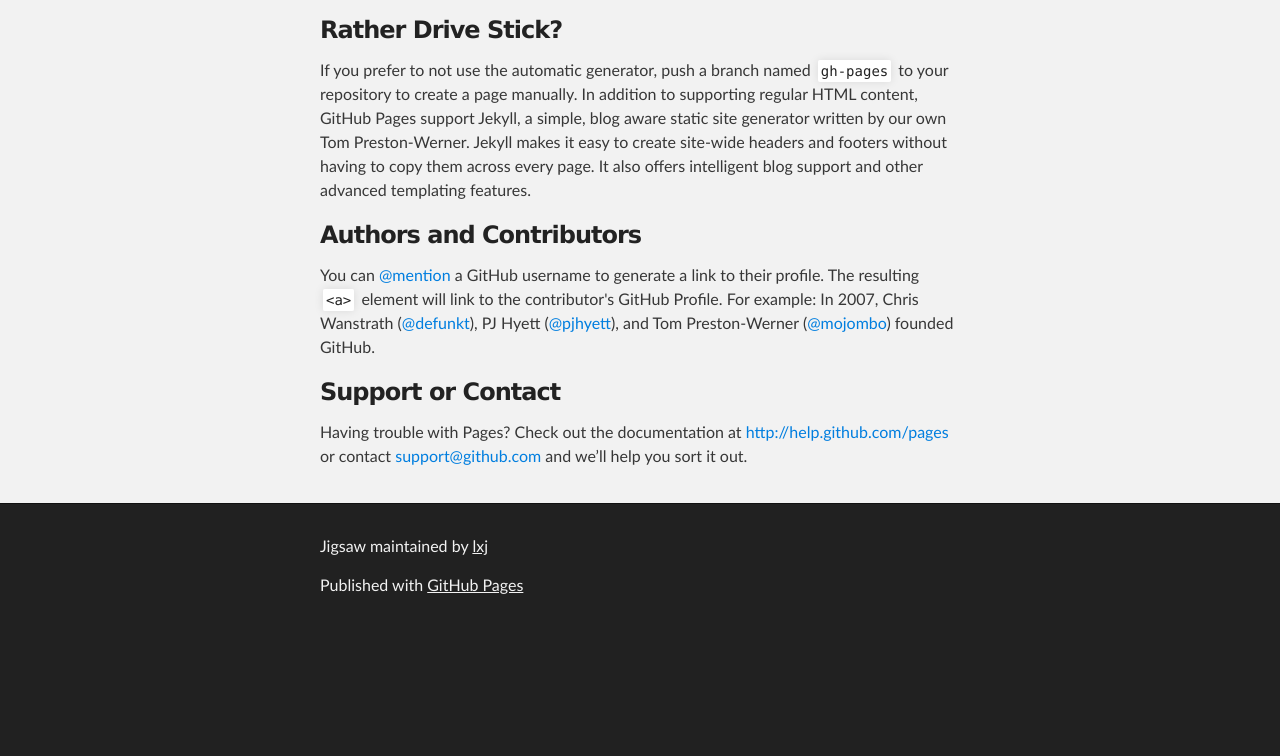
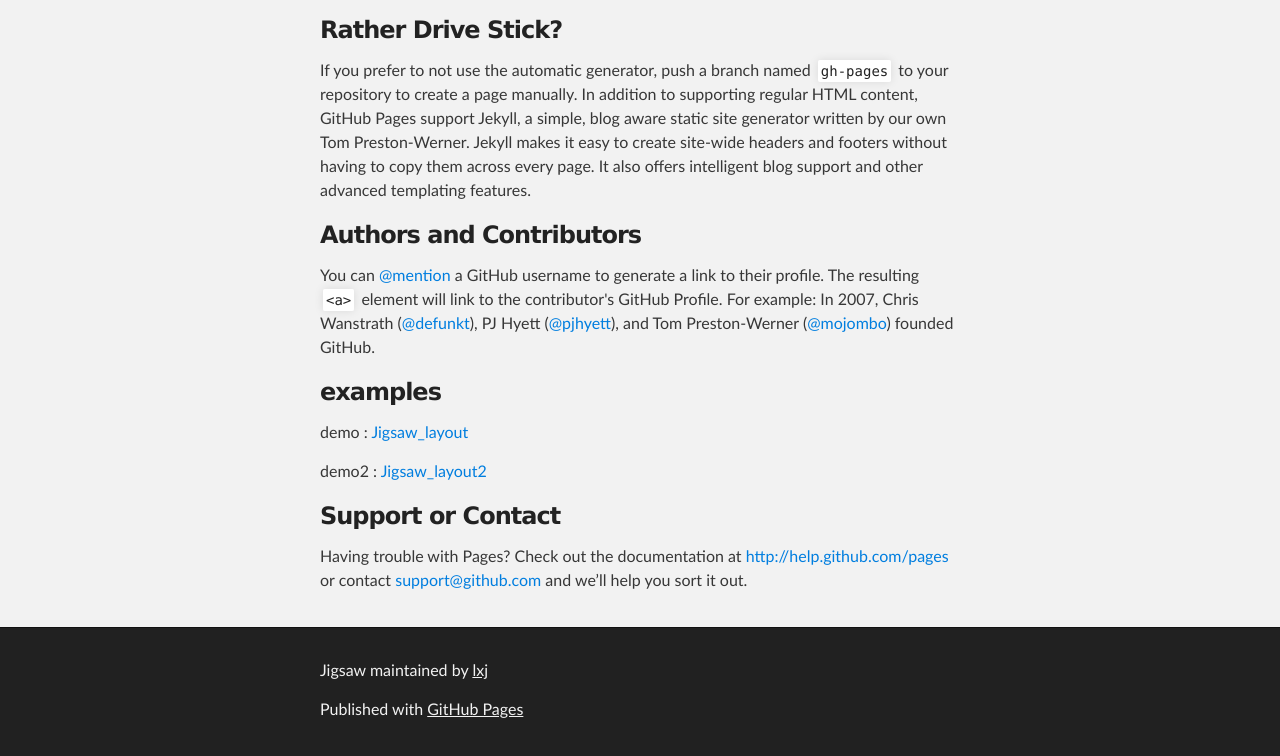
Before and after one commit to lxj/Jigsaw, a plain HTML site: page index.html in a window 1280 px wide. Shown: the part 724-1480 px from the top of the page. Before the commit the page ends 1356 px from the top, so only its background shows below. Drawn offline with Linux system fonts and the light colour scheme.

Commit message:
Update index.html

```diff
--- a/index.html
+++ b/index.html
@@ -58,6 +58,13 @@ $ git checkout gh-pages
 
 <p>You can <a href="https://github.com/blog/821" class="user-mention">@mention</a> a GitHub username to generate a link to their profile. The resulting <code>&lt;a&gt;</code> element will link to the contributor's GitHub Profile. For example: In 2007, Chris Wanstrath (<a href="https://github.com/defunkt" class="user-mention">@defunkt</a>), PJ Hyett (<a href="https://github.com/pjhyett" class="user-mention">@pjhyett</a>), and Tom Preston-Werner (<a href="https://github.com/mojombo" class="user-mention">@mojombo</a>) founded GitHub.</p>
 
+
+<h3>examples</h3>
+
+<p>demo : <a href="http://www.lxj.name/Jigsaw/examples/Jigsaw_layout.html">Jigsaw_layout</a></p>
+
+<p>demo2 : <a href="http://www.lxj.name/Jigsaw/examples/Jigsaw_demo2.html">Jigsaw_layout2</a></p>
+
 <h3>
 <a name="support-or-contact" class="anchor" href="#support-or-contact"><span class="octicon octicon-link"></span></a>Support or Contact</h3>
 
```
